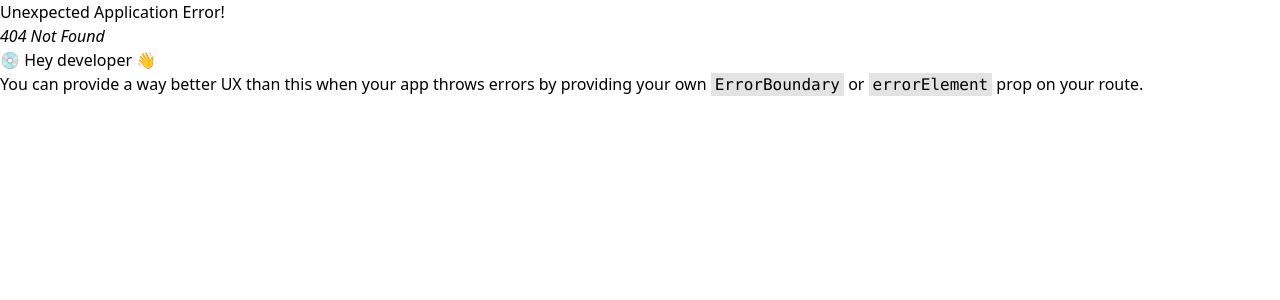
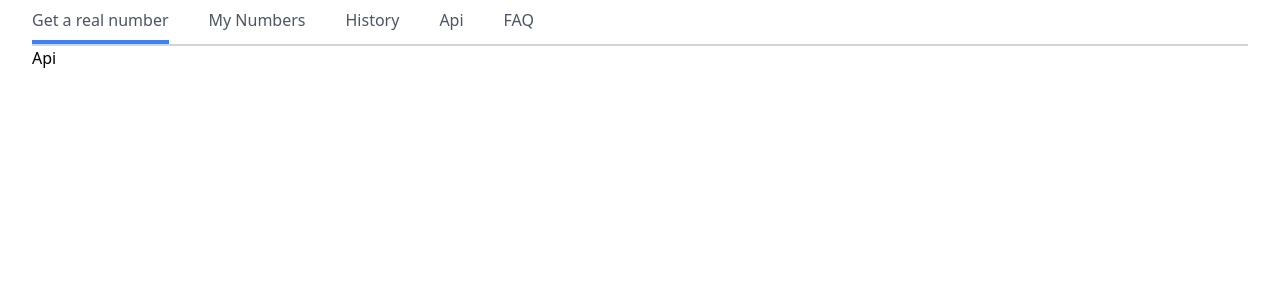
Before and after one commit to danishagarwal/React-Practice, a React (Create React App) app: page /website/api in a window 1280 px wide. Before the commit this address had no page. Shown: the top 300 px of the page. Built offline with nearby package versions, Linux system fonts and the light colour scheme.

Commit message:
Routing SetUp and NavBar

```diff
--- a/package.json
+++ b/package.json
@@ -8,7 +8,7 @@
     "@testing-library/user-event": "^13.5.0",
     "react": "^18.2.0",
     "react-dom": "^18.2.0",
-    "react-router-dom": "^6.16.0",
+    "react-router-dom": "^6.26.1",
     "react-scripts": "5.0.1",
     "web-vitals": "^2.1.4"
   },
--- a/src/App.js
+++ b/src/App.js
@@ -1,7 +1,7 @@
 import "./App.css";
 
 import Test from "./components/Test";
-import { RouterProvider, createBrowserRouter } from "react-router-dom";
+import { Outlet, RouterProvider, createBrowserRouter } from "react-router-dom";
 import Ref from "./components/hooks/Ref";
 import Search from "./components/Search";
 import Counter from "./components/Counter";
@@ -19,6 +19,11 @@ import CounterTimer from "./components/CounterTimer";
 import Memo from "./components/hooks/Memo";
 import TraceACircle from "./components/TraceACircle";
 import MainPage from "./components/websitePrac/MainPage";
+import Faq from "./components/websitePrac/Faq";
+import History from "./components/websitePrac/History";
+import Api from "./components/websitePrac/Api";
+import GetRealNumber from "./components/websitePrac/GetRealNumber";
+import MyNumbers from "./components/websitePrac/MyNumbers";
 
 const appRouter = createBrowserRouter([
   {
@@ -27,7 +32,34 @@ const appRouter = createBrowserRouter([
   },
   {
     path: "/website",
-    element: <MainPage />,
+    element: (
+      <div className="container mx-auto px-4">
+        {" "}
+        <MainPage />
+      </div>
+    ),
+    children: [
+      {
+        path: "faq",
+        element: <Faq />,
+      },
+      {
+        path: "numbers",
+        element: <MyNumbers />,
+      },
+      {
+        path: "real",
+        element: <GetRealNumber />,
+      },
+      {
+        path: "history",
+        element: <History />,
+      },
+      {
+        path: "api",
+        element: <Api />,
+      },
+    ],
   },
   {
     path: "/tracer",
--- /dev/null
+++ b/src/components/websitePrac/ActiveServices.js
@@ -0,0 +1,7 @@
+import React from "react";
+
+const ActiveServices = () => {
+  return <div>ActiveServices</div>;
+};
+
+export default ActiveServices;
--- /dev/null
+++ b/src/components/websitePrac/Api.js
@@ -0,0 +1,7 @@
+import React from "react";
+
+const Api = () => {
+  return <div>Api</div>;
+};
+
+export default Api;
--- /dev/null
+++ b/src/components/websitePrac/Faq.js
@@ -0,0 +1,7 @@
+import React from "react";
+
+const Faq = () => {
+  return <div>Faq</div>;
+};
+
+export default Faq;
--- /dev/null
+++ b/src/components/websitePrac/GetRealNumber.js
@@ -0,0 +1,12 @@
+import React from "react";
+import ActiveServices from "./ActiveServices";
+
+const GetRealNumber = () => {
+  return (
+    <div>
+      <ActiveServices />
+    </div>
+  );
+};
+
+export default GetRealNumber;
--- /dev/null
+++ b/src/components/websitePrac/History.js
@@ -0,0 +1,7 @@
+import React from "react";
+
+const History = () => {
+  return <div>History</div>;
+};
+
+export default History;
--- /dev/null
+++ b/src/components/websitePrac/Main.js
@@ -0,0 +1,7 @@
+import React from "react";
+
+const Main = () => {
+  return <div>Main</div>;
+};
+
+export default Main;
--- a/src/components/websitePrac/MainPage.js
+++ b/src/components/websitePrac/MainPage.js
@@ -1,7 +1,13 @@
 import React from "react";
-
+import NavBar from "./NavBar";
+import { Outlet } from "react-router-dom";
 const MainPage = () => {
-  return <div>MainPage</div>;
+  return (
+    <div className="container mx-auto px-4">
+      <NavBar />
+      <Outlet />
+    </div>
+  );
 };
 
 export default MainPage;
--- /dev/null
+++ b/src/components/websitePrac/MyNumbers.js
@@ -0,0 +1,7 @@
+import React from "react";
+
+const MyNumbers = () => {
+  return <div>MyNumbers</div>;
+};
+
+export default MyNumbers;
--- /dev/null
+++ b/src/components/websitePrac/NavBar.js
@@ -0,0 +1,70 @@
+import React, { useState } from "react";
+import { Link } from "react-router-dom";
+
+const NavBar = () => {
+  const [active, setActive] = useState("real"); // Default active link
+
+  return (
+    <>
+      <nav className="flex space-x-10 border-b-2 border-gray-300">
+        <Link
+          to="real"
+          onClick={() => setActive("real")}
+          className={`text-gray-600 py-2 ${
+            active === "real"
+              ? "border-b-4 border-blue-500 text-blue-500"
+              : "border-b-4 border-transparent"
+          }`}
+        >
+          Get a real number
+        </Link>
+        <Link
+          to="numbers"
+          onClick={() => setActive("numbers")}
+          className={`text-gray-600 py-2 ${
+            active === "numbers"
+              ? "border-b-4 border-blue-500 text-blue-500"
+              : "border-b-4 border-transparent "
+          }`}
+        >
+          My Numbers
+        </Link>
+        <Link
+          to="history"
+          onClick={() => setActive("history")}
+          className={`text-gray-600 py-2 ${
+            active === "history"
+              ? "border-b-4 border-blue-500 text-blue-500"
+              : "border-b-4 border-transparent "
+          }`}
+        >
+          History
+        </Link>
+        <Link
+          to="api"
+          onClick={() => setActive("api")}
+          className={`text-gray-600 py-2 ${
+            active === "api"
+              ? "border-b-4 border-blue-500 text-blue-500"
+              : "border-b-4 border-transparent "
+          }`}
+        >
+          Api
+        </Link>
+        <Link
+          to="faq"
+          onClick={() => setActive("faq")}
+          className={`text-gray-600 py-2 ${
+            active === "faq"
+              ? "border-b-4 border-blue-500 text-blue-500"
+              : "border-b-4 border-transparent "
+          }`}
+        >
+          FAQ
+        </Link>
+      </nav>
+    </>
+  );
+};
+
+export default NavBar;
--- /dev/null
+++ b/src/components/websitePrac/helper.js
@@ -0,0 +1,87 @@
+const activeCompanies = [
+  {
+    name: "Telegram Sms 1",
+    available: 125,
+  },
+  {
+    name: "Telegram Sms 2",
+    available: 125,
+  },
+  {
+    name: "Telegram Sms 3",
+    available: 125,
+  },
+  {
+    name: "Telegram Sms 4",
+    available: 125,
+  },
+  {
+    name: "Telegram Sms 5",
+    available: 125,
+  },
+  {
+    name: "Telegram Sms 6",
+    available: 125,
+  },
+  {
+    name: "Telegram Sms 7",
+    available: 125,
+  },
+  {
+    name: "Telegram Sms 8",
+    available: 125,
+  },
+  {
+    name: "Telegram Sms 9",
+    available: 125,
+  },
+
+  {
+    name: "Telegram Sms 10",
+    available: 125,
+  },
+  {
+    name: "Telegram Sms 11",
+    available: 125,
+  },
+  {
+    name: "Telegram Sms 12",
+    available: 125,
+  },
+  {
+    name: "Telegram Sms 13",
+    available: 125,
+  },
+  {
+    name: "Telegram Sms 14",
+    available: 125,
+  },
+  {
+    name: "Telegram Sms 15",
+    available: 125,
+  },
+  {
+    name: "Telegram Sms 16",
+    available: 125,
+  },
+  {
+    name: "Telegram Sms 17",
+    available: 125,
+  },
+  {
+    name: "Telegram Sms 18",
+    available: 125,
+  },
+  {
+    name: "Telegram Sms 19",
+    available: 125,
+  },
+  {
+    name: "Telegram Sms 20",
+    available: 125,
+  },
+  {
+    name: "Telegram Sms 21",
+    available: 125,
+  },
+];
```
Also changed, not shown: 1 other file (tests, documents, lock files or other folders).
